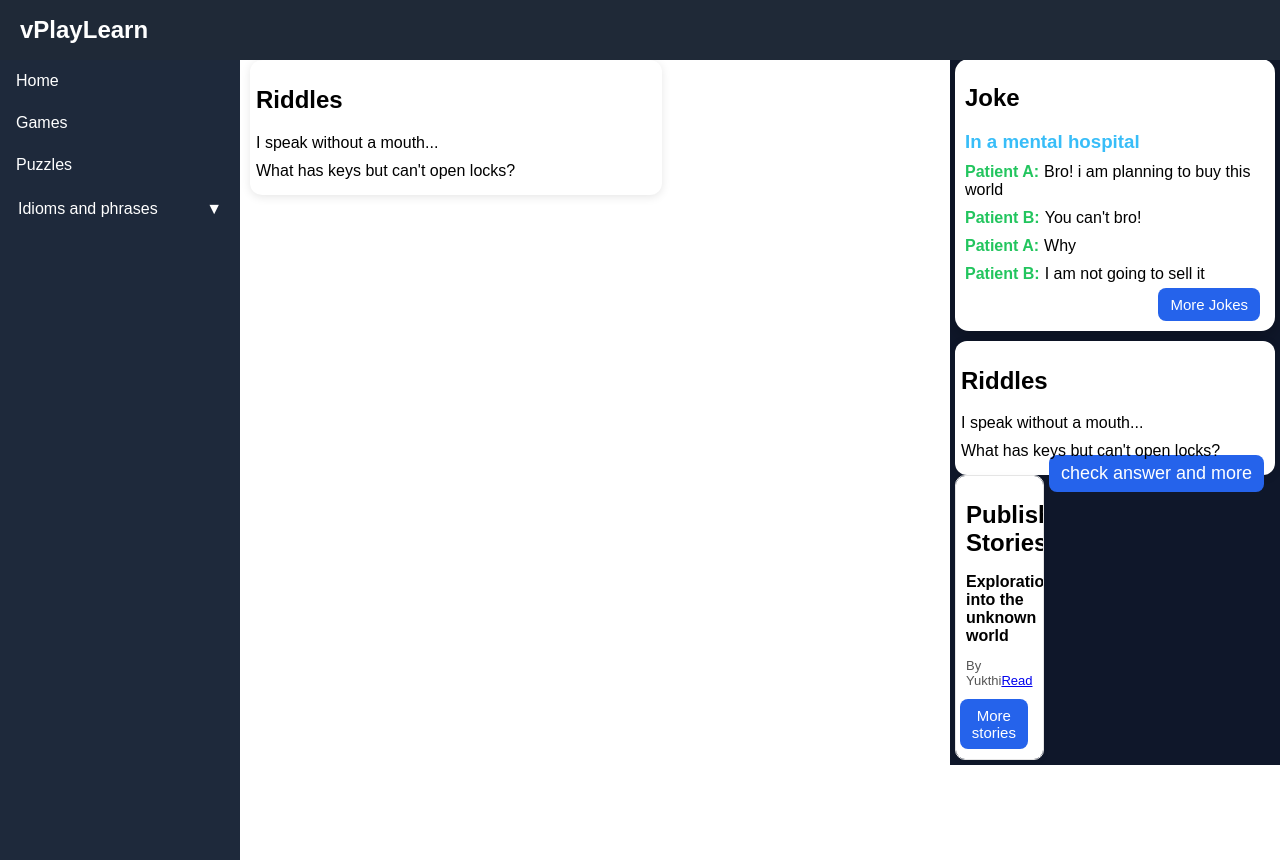
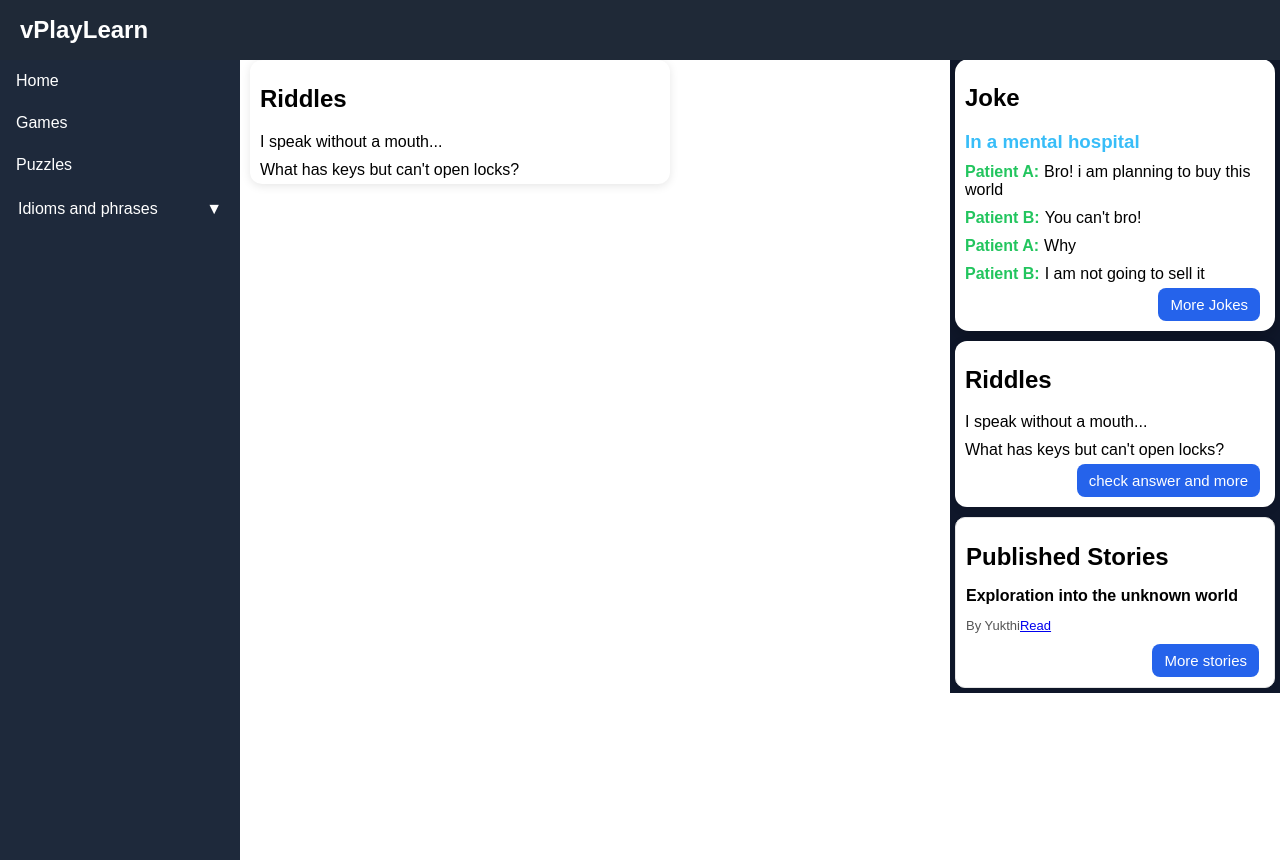
Before and after one commit to vplaylearn/vplaylearn-mvp, a React app: page /riddles in a window 1280 px wide. Built offline with nearby package versions, Linux system fonts and the light colour scheme.

Commit message:
riddle styles

```diff
--- a/src/components/riddle/riddle.css
+++ b/src/components/riddle/riddle.css
@@ -1,9 +1,11 @@
 .riddle-card {
-  padding: 6px 6px 15px 6px;
-  border-radius: 12px;
-  background: #fff;
-  box-shadow: 0 2px 10px rgba(0,0,0,0.1);
-  max-width: 400px;
+    padding: 5px 10px;
+    border-radius: 12px;
+    background: #fff;
+    box-shadow: 0 2px 10px rgba(0, 0, 0, 0.1);
+    max-width: 400px;
+    margin-bottom: 10px;
+    overflow-y: hidden;
 }
 
 .riddle-items {
@@ -23,11 +25,12 @@
 /* Button */
 .riddles-btn {
     float:right;
-   margin-top: -5px;
+   margin-top: 5px;
   /* padding: 8px 14px; */
   border: none;
   background: #2563eb;
   color: white;
   border-radius: 8px;
   cursor: pointer;
+  font-size: 15px;
 }
```
